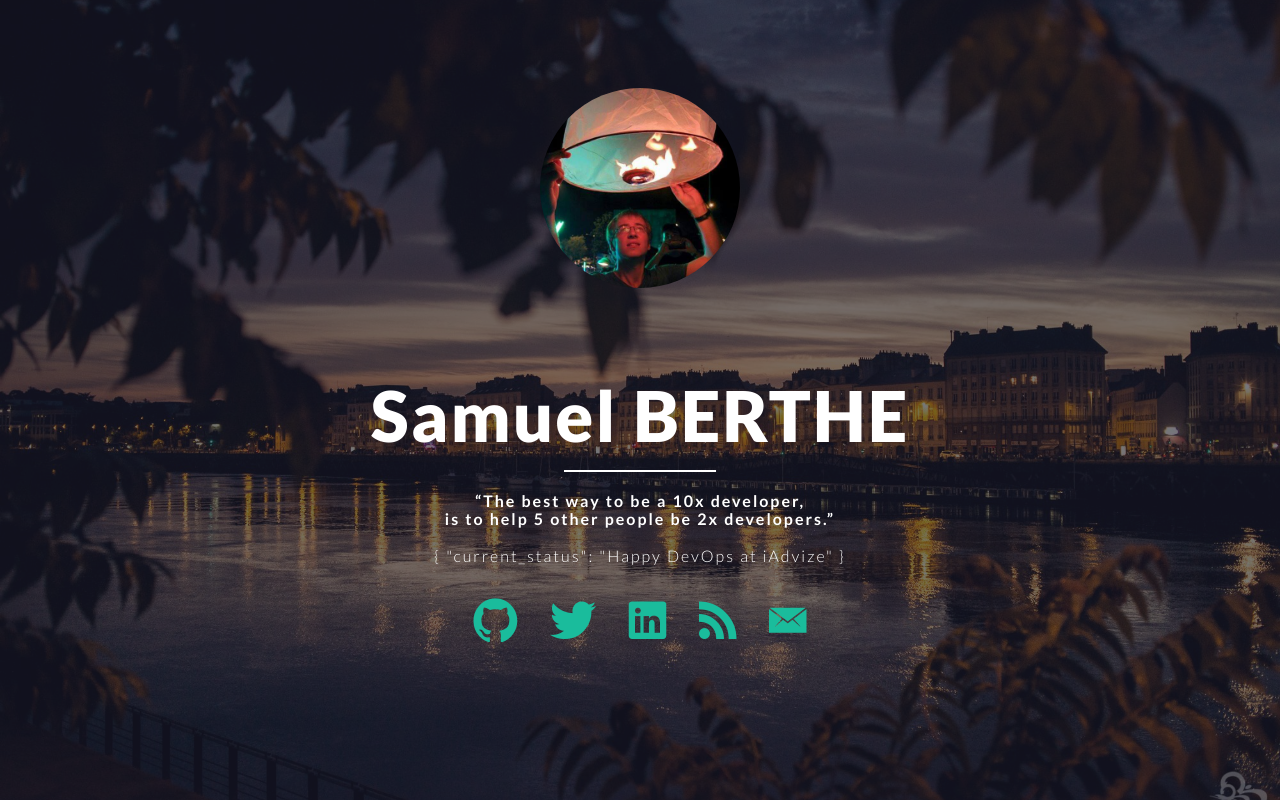
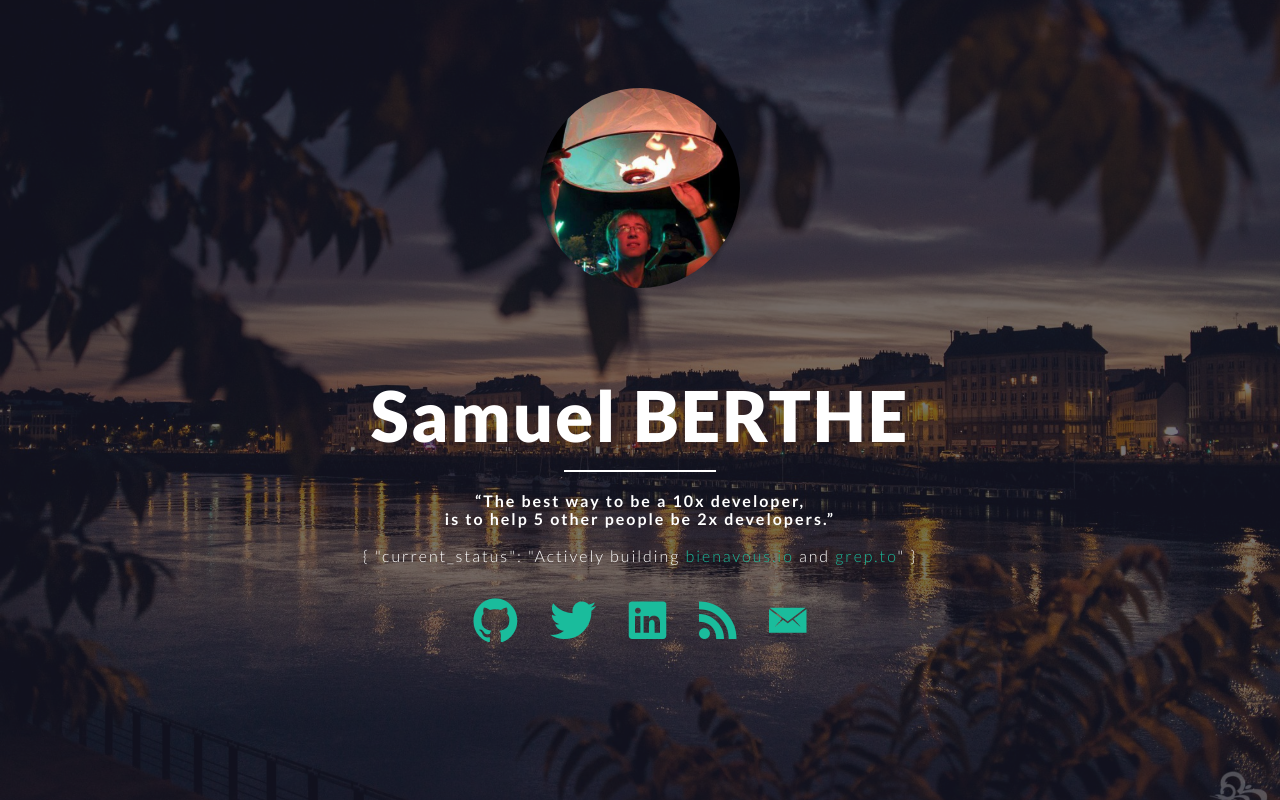
Before and after one commit to samber/samuel-berthe.fr, a plain HTML site: page index.html in a window 1280 px wide. Drawn offline with Linux system fonts and the light colour scheme; files whose address does not match are found by name.

Commit message:
Update index.html

```diff
--- a/index.html
+++ b/index.html
@@ -59,7 +59,7 @@
       <hr class="aligncenter">
       <!--<h3><b>“There are only 2 kinds of programming languages, those people always bitch about and those nobody uses.”</b></h3>-->
       <h3><b>“The best way to be a 10x developer,<br/>is to help 5 other people be 2x developers.”</b></h3>
-      <h3>{ "current_status": "Happy DevOps at iAdvize" }</h3>
+	    <h3>{ "current_status": "Actively building <a href="https://bienavous.io">bienavous.io</a> and <a href="https://grep.to">grep.to</a>" }</h3>
 
       <br/>
       <span class="spaced"><a href="https://github.com/samber" target="_blank"><i class="icon ion-social-github"></i></a></span>
```
